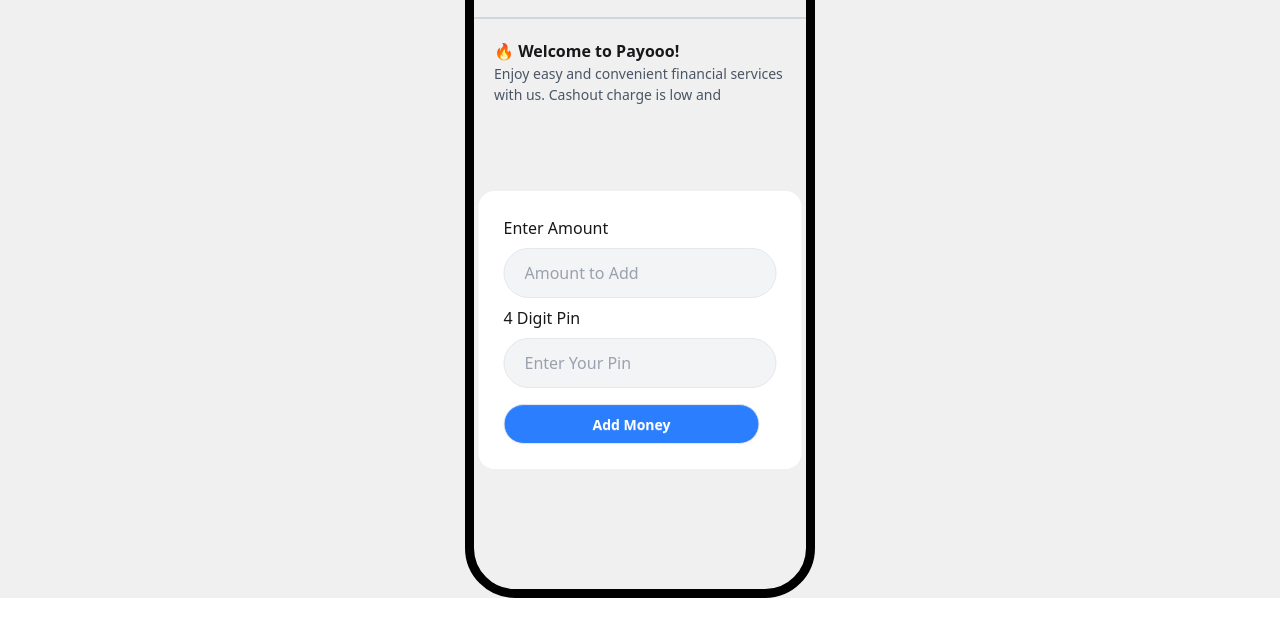
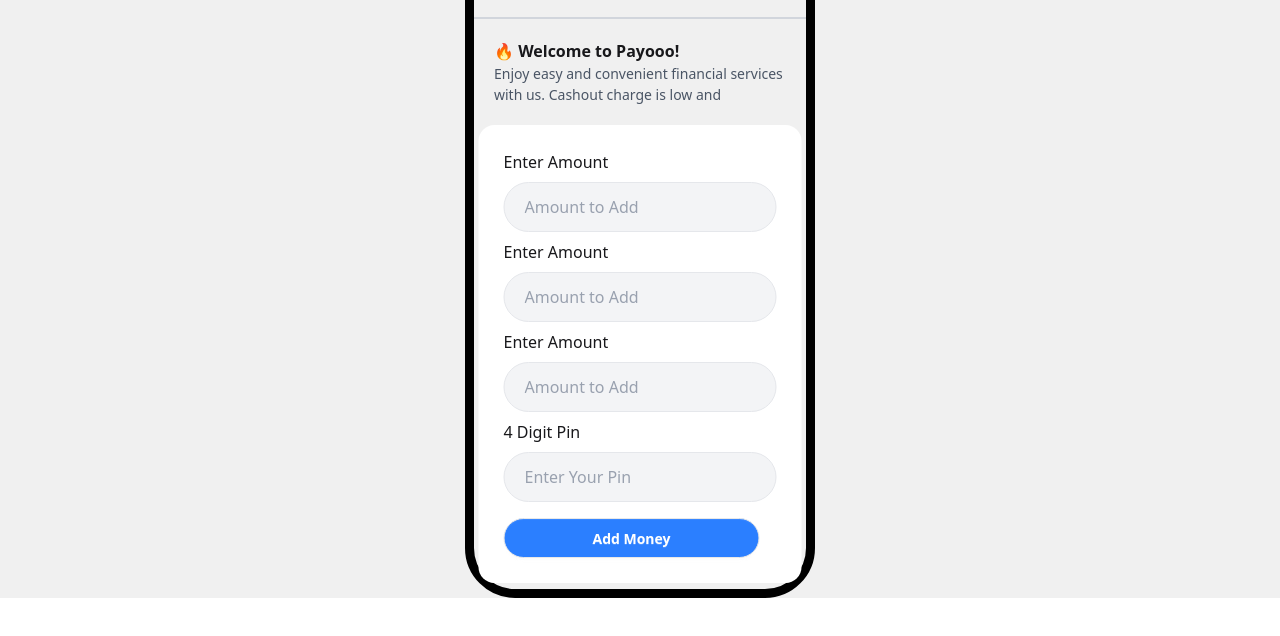
Before and after one commit to miftahstack/Mobile-Banking, a website: page home.html in a window 1280 px wide. Shown: the part 102-738 px from the top of the page. Drawn offline with Linux system fonts and the light colour scheme.

Commit message:
Html files updated

```diff
--- a/home.html
+++ b/home.html
@@ -47,21 +47,23 @@
                 low and </p>
         </div>
         <div class="w-[33%]">
-
         </div>
-
-
         <!-- Sections -->
         <!-- Information -->
-
         <div
-            class="screenContents text-outfit bg-white rounded-2xl p-[25px] absolute bottom-30 left-1/2 -translate-x-1/2">
+            class="screenContents text-outfit bg-white rounded-2xl p-[25px] absolute bottom-10 left-1/2 -translate-x-1/2">
             <h5 id="amountText" class="mb-2 text-[16px] font-outfit">Enter Amount</h5>
             <input id="addAmountInput"
                 class="mb-2 px-5 py-3 font-outfit rounded-full bg-gray-100 border-1 border-gray-200 text-gray-600 placeholder-gray-400"
                 type="tel" placeholder="Amount to Add" maxlength="11">
-
-
+            <h5 id="amountText" class="mb-2 text-[16px] font-outfit">Enter Amount</h5>
+            <input id="addAmountInput"
+                class="mb-2 px-5 py-3 font-outfit rounded-full bg-gray-100 border-1 border-gray-200 text-gray-600 placeholder-gray-400"
+                type="tel" placeholder="Amount to Add" maxlength="11">
+            <h5 id="amountText" class="mb-2 text-[16px] font-outfit">Enter Amount</h5>
+            <input id="addAmountInput"
+                class="mb-2 px-5 py-3 font-outfit rounded-full bg-gray-100 border-1 border-gray-200 text-gray-600 placeholder-gray-400"
+                type="tel" placeholder="Amount to Add" maxlength="11">
 
             <h5 id="pinText" class="mb-2 text-[16px] font-outfit">4 Digit Pin</h5>
             <input id="pinInput"
@@ -71,11 +73,7 @@
             <button id="moneyBtn" class="btn mt-2 btn-wide text-white bg-blue-500 rounded-[20px]">Add Money</button>
         </div>
         <!-- Information -->
-
-
     </div>
-
-
 
     <!-- Script Files -->
     <script src="js/home.js"></script>
```
Also changed, not shown: index.html (+0 -5 lines), js/home.js (+6 -2 lines), js/script.js (line endings or trailing spaces).
